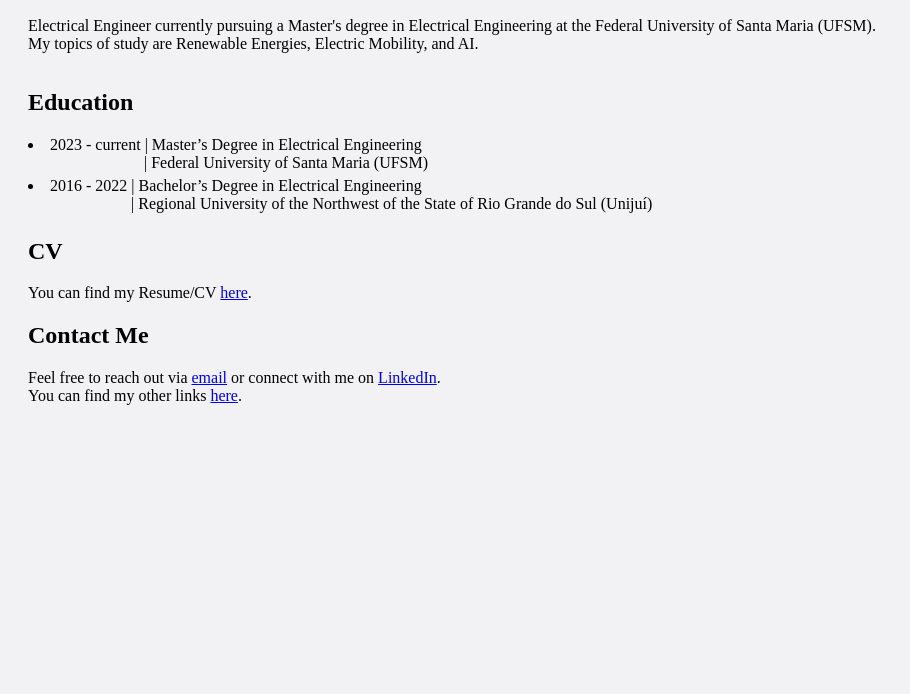
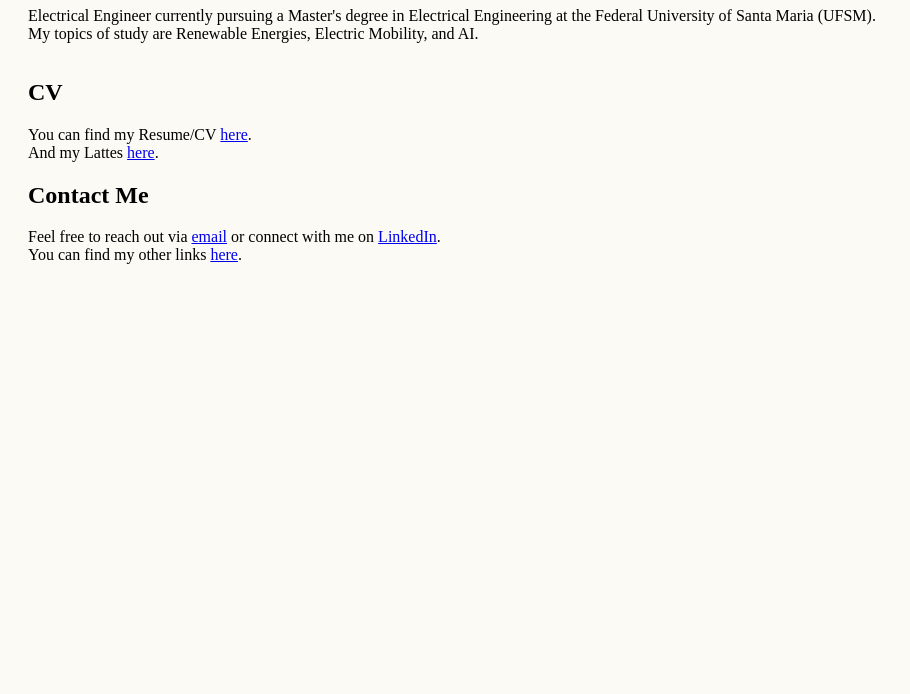
Before and after one commit to GabrielHDanielsson/site, a plain HTML site: page index.html in a window 1280 px wide. Shown: the part 106-800 px from the top of the page, without its empty margins (0-910 px from the left). Drawn offline with Linux system fonts and the light colour scheme.

Commit message:
Add files via upload

```diff
--- a/index.html
+++ b/index.html
@@ -1,11 +1,12 @@
 <!DOCTYPE html>
 <html>
   <head>
+	<meta name="viewport" content="width=device-width, initial-scale=1.0">
     <title>Gabriel Danielsson</title>
     <style>
 
       body {
-        background-color: #F2F2F5;
+        background-color: #fbfaf4;
         color: black;
         font-family: Aptos;
       }
@@ -34,11 +35,11 @@
         margin-bottom: 5px; /* Ajuste o valor conforme necessário para adicionar espaço entre os itens */
         padding-bottom: 0px;
         #border-bottom: 1px solid #555; /* Linha divisória entre os artigos */
-	font-size: 1em
+	font-size: 0.8em
       }
 
 	h1 {
-        font-size: 2.5em; /* Tamanho da fonte */
+        font-size: 2.0em; /* Tamanho da fonte */
         #color: #ffcc00; /* Cor do texto */
         text-align: center; /* Alinhamento do texto */
         margin-top: 0; /* Margem superior */
@@ -47,22 +48,6 @@
         #text-shadow: 2px 2px 4px #333; /* Sombra do texto */
 		#border-bottom: 1px solid #555
       }
-	  h2 {
-
-		#border-bottom: 1px solid #555
-      }
-	   .subtitle {
-            font-size: 0.8em; /* Ajuste o tamanho conforme necessário */
-            color: black; /* Ajuste a cor conforme necessário */
-			margin-left: 162px;
-
-        }
-		.sub {
-            margin-left: 116px
-        }
-		.sub2 {
-            margin-left: 103px
-        }
 
 
     </style>
@@ -77,34 +62,13 @@
       <div class="section">
         <h2>About Me</h2>
         <p>Electrical Engineer currently pursuing a Master's degree in Electrical Engineering at the Federal University of Santa Maria (UFSM).<br>
-My topics of study are Renewable Energies, Electric Mobility, and AI.</p>
-      </div>
-        <div class="section">
-           <!--<h2>Published Papers</h2>
-          <ul class="publications">
-            <li>K. C. Stromm, G. H. Danielsson and F. A. Farret (2023) <br>
-Comparison of the Economic Feasibility of Electric Energy Storage Between White Versus Conventional Tariffs. <br>
-            <i>2023 15th Seminar on Power Electronics and Control (SEPOC)</i> doi: <a href="https://doi.org/10.1109/SEPOC58810.2023.10322606">10.1109/SEPOC58810.2023.10322606</a></li>
-
-            <li>M. F. Rodrigues, A. da Rosa Abaide, G. H. Danielsson, L. Willers and M. Camponogara (2020)<br> Energy and greenhouse gas emission potential of Northwest Mesoregion of the State of Rio Grande do Sul, Brazil. <br>
-            <i>2020 IEEE PES Transmission & Distribution Conference and Exhibition - Latin America (T&D LA)</i> doi: <a href="https://doi.org/10.1109/TDLA47668.2020.9326237">10.1109/TDLA47668.2020.9326237</a></li>
-          </ul>
-        </div>-->
-      </div>
-
-      <!-- Seção de projetos -->
-	        <div class="section">
-        <h2>Education</h2>
-		<li> 2023 - current |  Master’s Degree in Electrical Engineering<br>
-			 <div class="sub">| Federal University of Santa Maria (UFSM)</div> </li>
-		<li> 2016 - 2022 | Bachelor’s Degree in Electrical Engineering<br>
-			<div class="sub2">| Regional University of the Northwest of the State of Rio Grande do Sul (Unijuí)</div></li>
-
+			My topics of study are Renewable Energies, Electric Mobility, and AI.</p>
       </div>
 
       <div class="section">
         <h2>CV</h2>
-	You can find my Resume/CV <a href="C:\Users\Gabri\OneDrive\Desktop\site\CV">here</a>.
+	You can find my Resume/CV <a href="\CV\cv-resume.pdf">here</a>. <br>
+	And my Lattes <a href="http://lattes.cnpq.br/1206164422064282">here</a>.
       </div>
 
       <!-- Seção de contato -->
```
Also changed, not shown: 1 other file.
